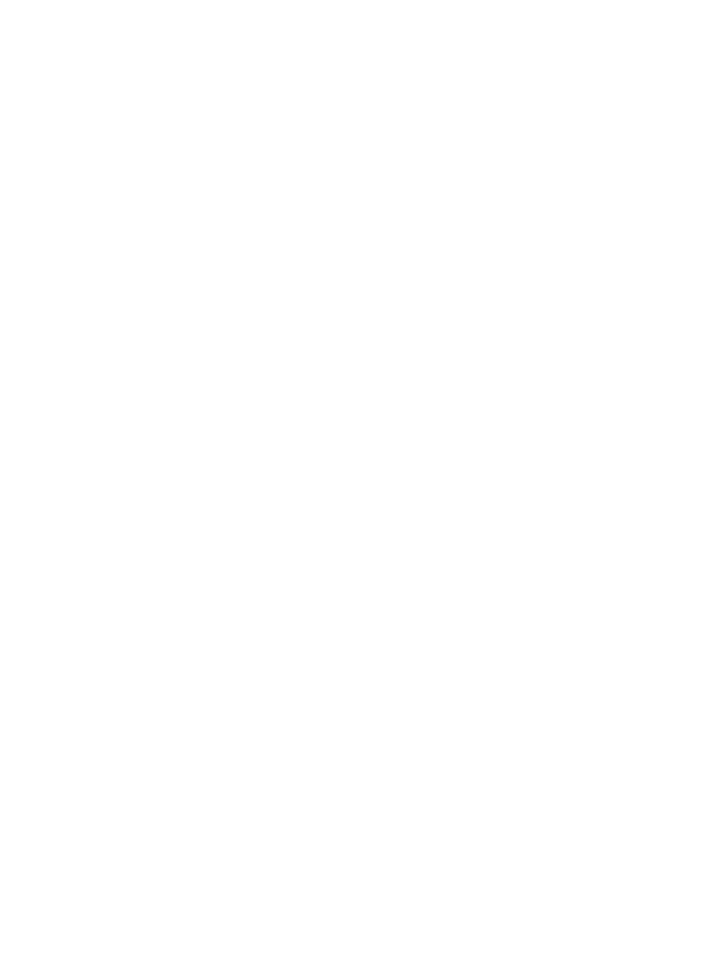
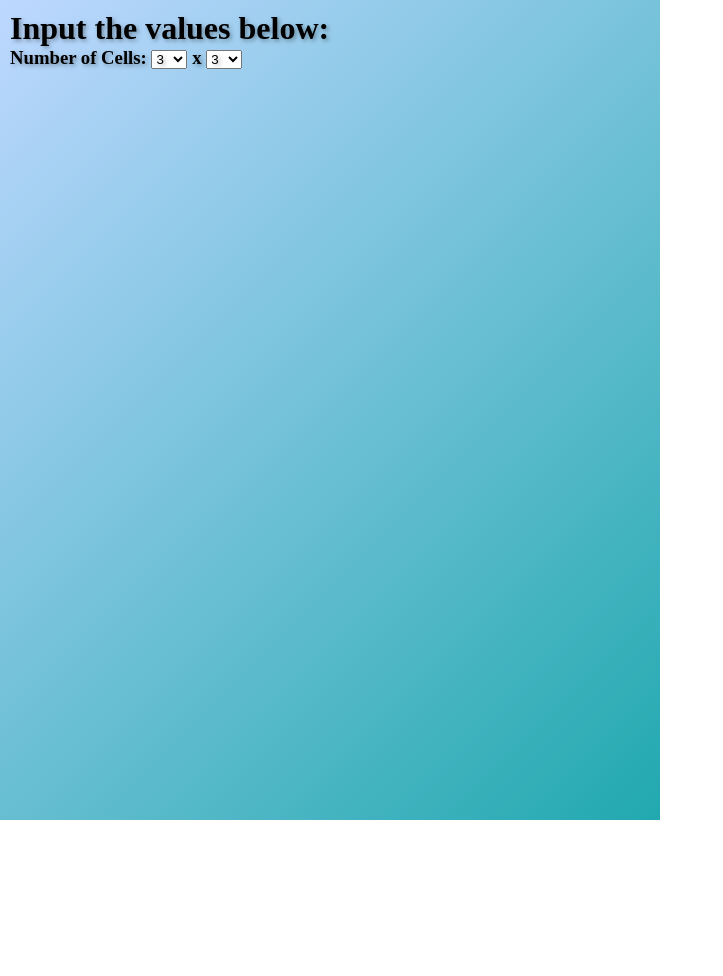
Before and after one commit to shi-srivastava/CFD-HW-1, a plain HTML site: page assets/1a.html in a window 1280 px wide. Shown: the whole page, without its empty margins (0-723 px from the left). Before the commit the page ends 800 px from the top, so only its background shows below. Drawn offline with Linux system fonts and the light colour scheme.

Commit message:
Added options

```diff
--- a/assets/1a.html
+++ b/assets/1a.html
@@ -5,8 +5,39 @@
     <meta http-equiv="X-UA-Compatible" content="IE=edge">
     <meta name="viewport" content="width=device-width, initial-scale=1.0">
     <title>Question 1-A</title>
+    <link rel="stylesheet" href="css/que.css">
 </head>
 <body>
+    <div class="wrapper">
+        <div class="text">
+            <h1>
+                Input the values below:
+            </h1>
+            <form>
+                <h3>Number of Cells:
+                    <select id="Cell-x">
+                    <option>3</option>
+                    <option>5</option>
+                    <option>7</option>
+                    <option>9</option>
+                    <option>11</option>
+                    </select>
+                    x
+                    <select id="Cell-y">
+                    <option>3</option>
+                    <option>5</option>
+                    <option>7</option>
+                    <option>9</option>
+                    <option>11</option>
+                    </select>
+                </h3>
+            </form>
+        </div>
 
+        <div class="display">
+            <canvas id="myCanvas" max-width="50vw" max-height="100vh" style="border:1px solid #ffffff;">
+            </canvas>
+        </div>
+    </div>
 </body>
 </html>
--- /dev/null
+++ b/assets/css/que.css
@@ -0,0 +1,12 @@
+*{
+    margin: 0;
+    padding: 0;
+    text-shadow: 2px 2px 4px rgba(0, 0, 0, 0.342);
+}
+.text{
+            background: linear-gradient(135deg, #bed8ff, #21a9af);
+            background-color: #172a74;
+            width: 50vw;
+            height: 100vh;
+            padding: 10px 10px;
+}
```
Also changed, not shown: index.html (+1 -1 lines).
